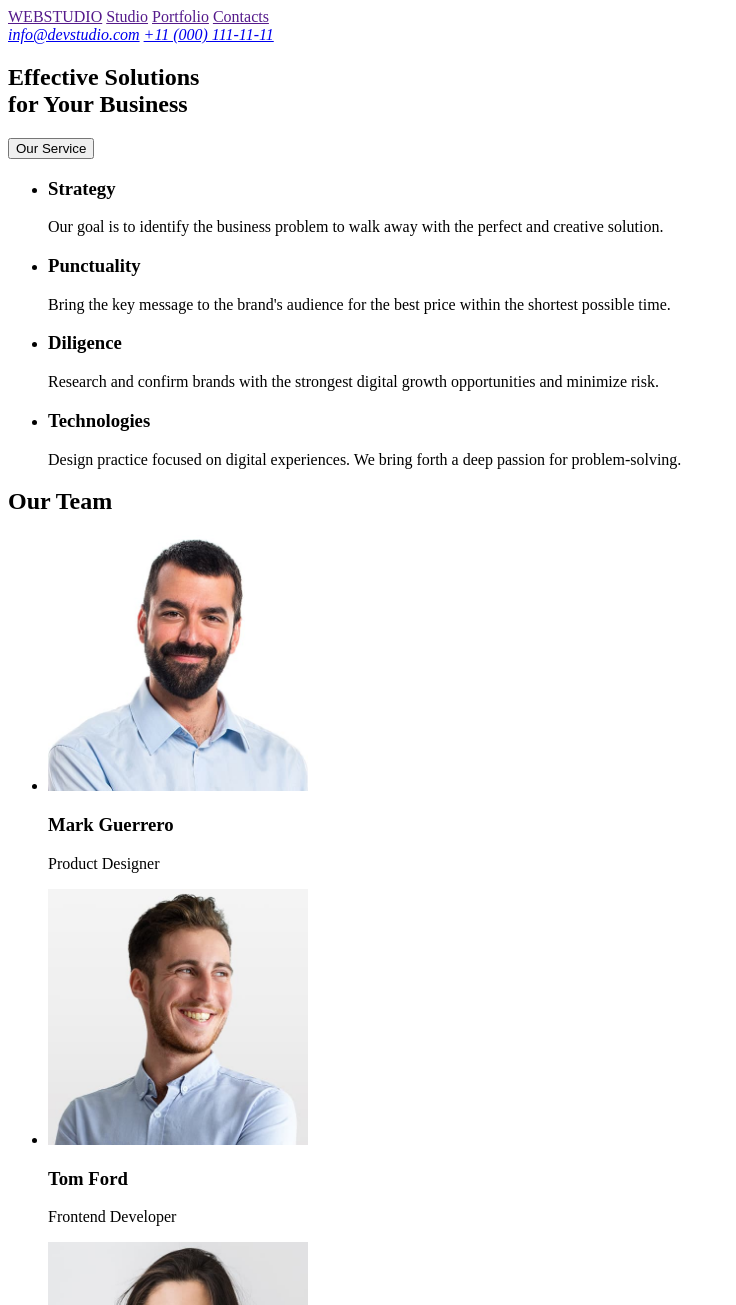
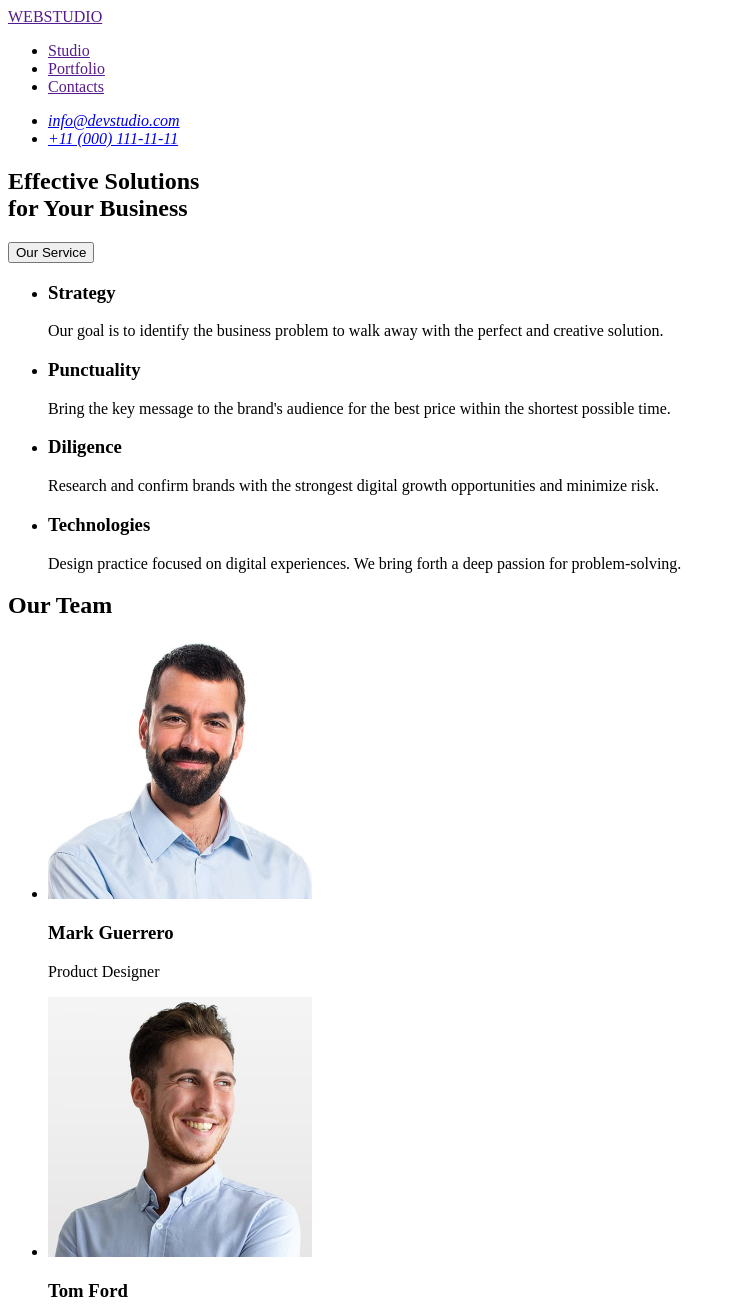
Before and after one commit to ozlem-ozkazan/goit-markup-hw-01, a plain HTML site: page index.html in a window 1280 px wide. Shown: the top 1305 px of the page, without its empty margins (0-736 px from the left). Drawn offline with Linux system fonts and the light colour scheme.

Commit message:
update index.html after mentor revision

```diff
--- a/index.html
+++ b/index.html
@@ -7,15 +7,19 @@
   </head>
   <body>
     <header>
+      <a href="">WEBSTUDIO</a>
       <nav>
-        <a href="">WEBSTUDIO</a>
-        <a href="">Studio</a>
-        <a href="">Portfolio</a>
-        <a href="">Contacts</a>
+        <ul>
+          <li><a href="">Studio</a></li>
+          <li><a href="">Portfolio</a></li>
+          <li><a href="">Contacts</a></li>
+        </ul>
       </nav>
       <address>
-        <a href="mailto:info@devstudio.com">info@devstudio.com</a>
-        <a href="tel:+110001111111">+11 (000) 111-11-11</a>
+        <ul>
+          <li><a href="mailto:info@devstudio.com">info@devstudio.com</a></li>
+          <li><a href="tel:+110001111111">+11 (000) 111-11-11</a></li>
+        </ul>
       </address>
     </header>
     <main>
@@ -63,7 +67,8 @@
             <img
               src="./images/img-3-mark-guerrero.jpg"
               alt="photo of Mark Guerrero"
-              width="260"
+              width="264"
+              height="260"
             />
 
             <h3>Mark Guerrero</h3>
@@ -73,7 +78,8 @@
             <img
               src="./images/img-2-tom-ford.jpg"
               alt="photo of Mark Guerrero"
-              width="260"
+              width="264"
+              height="260"
             />
             <h3>Tom Ford</h3>
             <p>Frontend Developer</p>
@@ -82,7 +88,8 @@
             <img
               src="./images/img-1-camila-garcia.jpg"
               alt="photo of Mark Guerrero"
-              width="260"
+              width="264"
+              height="260"
             />
             <h3>Camila Garcia</h3>
             <p>Marketing</p>
@@ -91,7 +98,8 @@
             <img
               src="./images/img-daniel-wilson.jpg"
               alt="photo of Mark Guerrero"
-              width="260"
+              width="264"
+              height="260"
             />
             <h3>Damiel Wilson</h3>
             <p>UI Designer</p>
```
